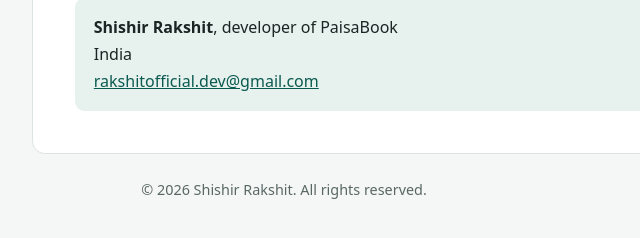
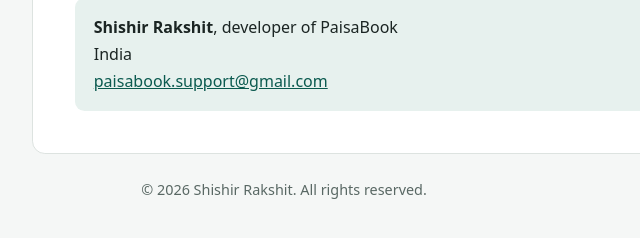
Before and after one commit to shishir-26/paisabook-privacy, a plain HTML site: page index.html in a window 1280 px wide. Shown: the part 3335-3573 px from the top of the page, 356-996 px from the left. Drawn offline with Linux system fonts and the light colour scheme.

Commit message:
Add files via upload

```diff
--- a/index.html
+++ b/index.html
@@ -185,7 +185,7 @@
       <div class="contact">
         <strong>Shishir Rakshit</strong>, developer of PaisaBook<br>
         India<br>
-        <a href="mailto:rakshitofficial.dev@gmail.com">rakshitofficial.dev@gmail.com</a>
+        <a href="mailto:paisabook.support@gmail.com">paisabook.support@gmail.com</a>
       </div>
     </article>
   </div>
```
